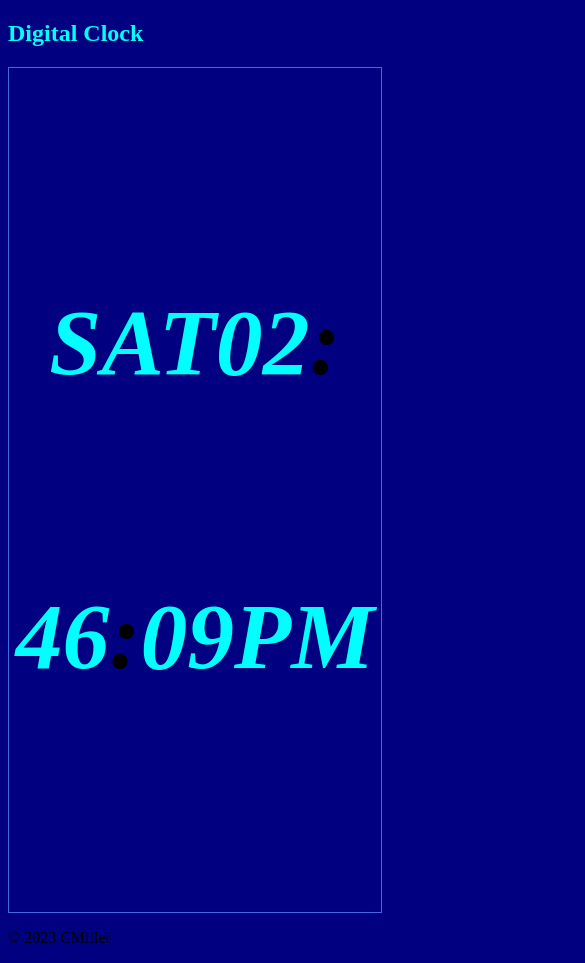
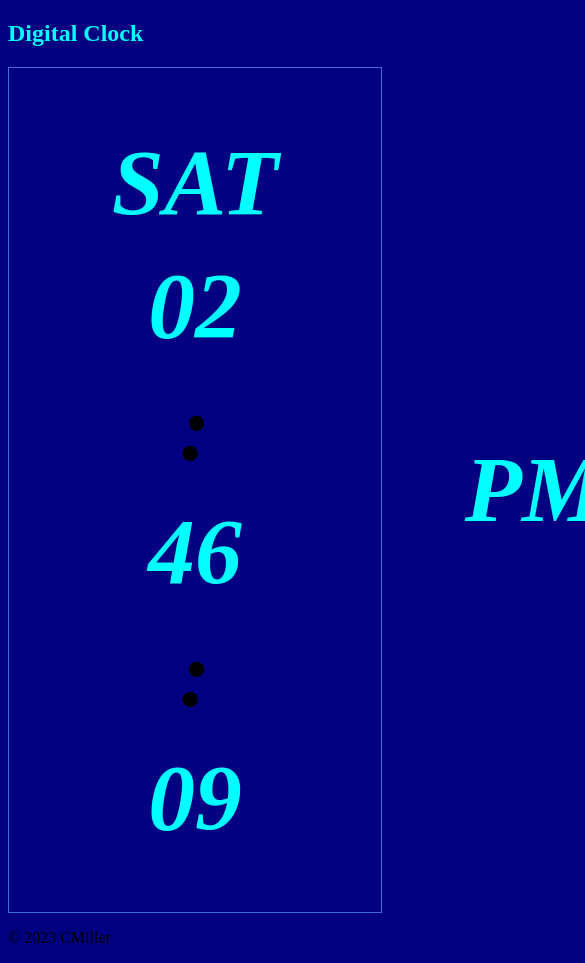
Before and after one commit to Camerooner/digitalclock, a plain HTML site: page index.html in a window 390 px wide. Shown: the top 963 px of the page, 585 px wide, since content can reach past the window. Drawn offline with Linux system fonts and the light colour scheme.

Commit message:
Add files via upload

```diff
--- a/styles/main.css
+++ b/styles/main.css
@@ -1,18 +1,14 @@
   html {
     background-color: navy;
-
   }
 
   body {
     justify-content: center;
-
   }
 
   header {
     color: aqua;
-
   }
-
 
   main {
     color: aqua;
@@ -37,10 +33,20 @@ main {
     font-weight: bold;
     color: aqua;
     text-shadow: 2px 2px navy;
-  }
+    padding: 1rem;  }
 
     @media (max-width: 600px) {
     .digitalclock {
       font-size: 5rem;
+      flex-direction: column;
+      text-align: center;
+      height: 100%;
+      width: 100%;
+    }
+
+    .digitalclock h3 {
+      margin: 0.5rem 0;
+      width: 100%;
+      text-align: center;
     }
   }
```
Lines whose indentation alone changed are shown as unchanged.
